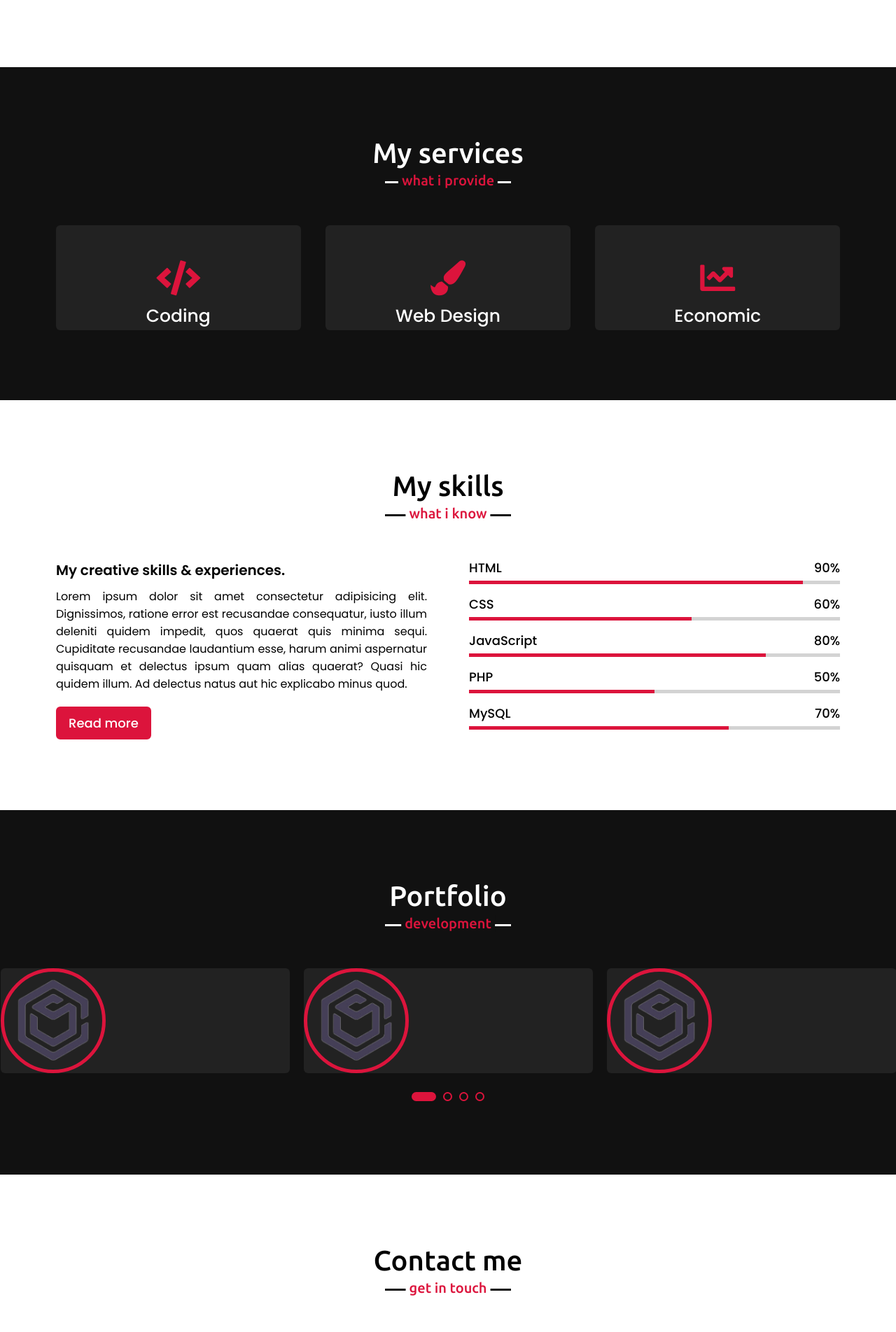
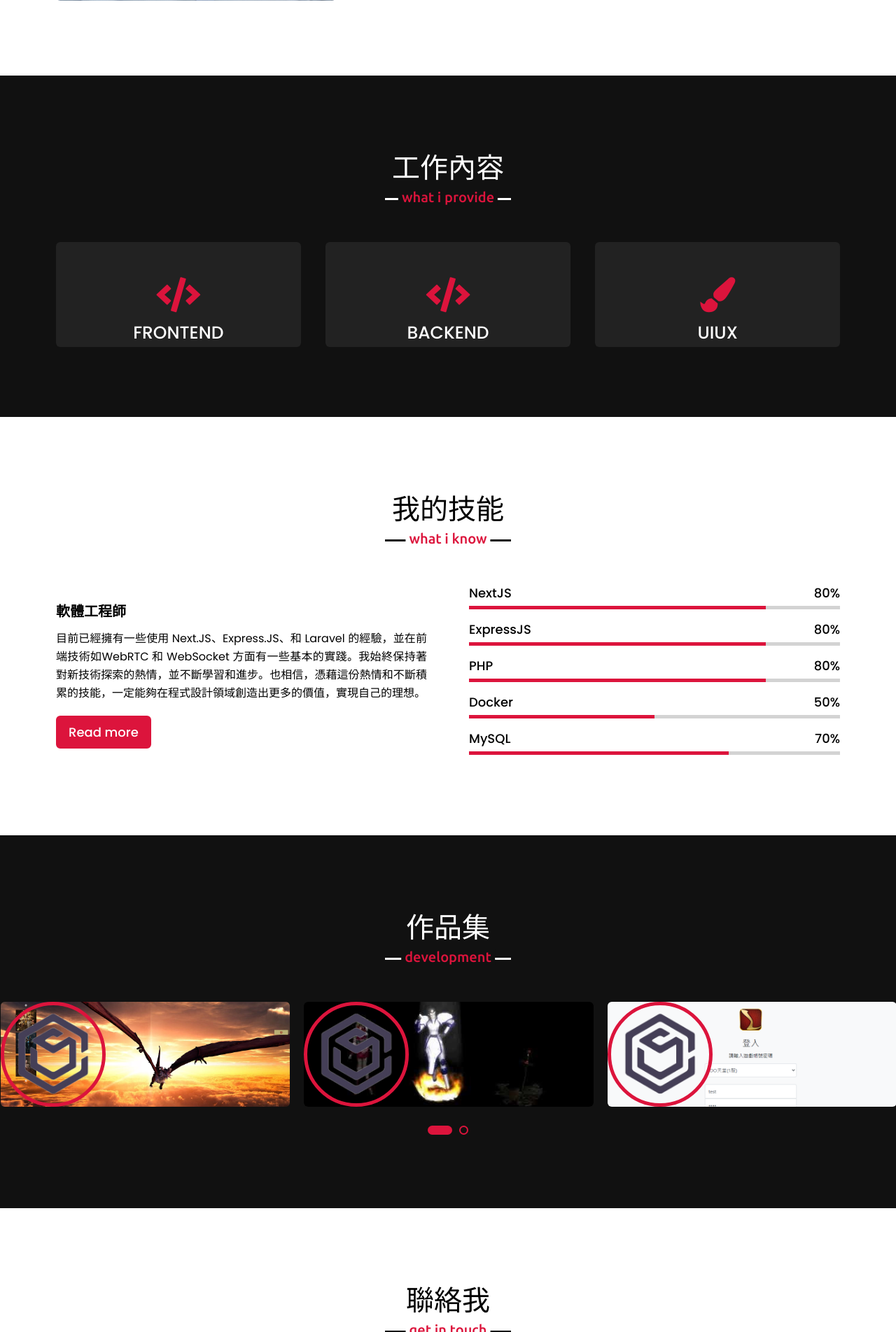
Before and after one commit to laryTec/lyHuang_resume, a PHP site: page / in a window 1280 px wide. Shown: the part 1437-3341 px from the top of the page at 70% size. Run offline with PHP 8.4, Linux system fonts and the light colour scheme; data that the repository does not hold is empty.

Commit message:
--update content

```diff
--- a/common/header.php
+++ b/common/header.php
@@ -1,13 +1,13 @@
 <nav class="navbar">
   <div class="max-width">
-    <div class="logo"><a href="#">Lo<span>go.</span></a></div>
+    <div class="logo"><a href="#">LI<span>YAN.</span></a></div>
     <ul class="menu">
-      <li><a href="#home" class="menu-btn">Home</a></li>
-      <li><a href="#about" class="menu-btn">About</a></li>
-      <li><a href="#services" class="menu-btn">Services</a></li>
-      <li><a href="#skills" class="menu-btn">Skills</a></li>
-      <li><a href="#teams" class="menu-btn">Portfolio</a></li>
-      <li><a href="#contact" class="menu-btn">Contact</a></li>
+      <li><a href="#home" class="menu-btn">首頁</a></li>
+      <li><a href="#about" class="menu-btn">關於我</a></li>
+      <li><a href="#services" class="menu-btn">工作內容</a></li>
+      <li><a href="#skills" class="menu-btn">技能</a></li>
+      <li><a href="#teams" class="menu-btn">作品集</a></li>
+      <li><a href="#contact" class="menu-btn">聯絡我</a></li>
     </ul>
     <div class="menu-btn">
       <i class="fas fa-bars"></i>
--- a/html/index.php
+++ b/html/index.php
@@ -71,9 +71,9 @@ $conn->close();
     <section class="home" id="home">
         <div class="max-width">
             <div class="home-content">
-                <div class="text-1">Hello, my name is</div>
-                <div class="text-2">Li-yan Huang</div>
-                <div class="text-3">And I'm a <span class="typing"></span></div>
+                <div class="text-1">我的名字是</div>
+                <div class="text-2">黃 立言</div>
+                <div class="text-3">我還是一個 <span class="typing"></span></div>
                 <a href="#">Hire me</a>
             </div>
         </div>
@@ -82,19 +82,17 @@ $conn->close();
     <!-- about section start -->
     <section class="about" id="about">
         <div class="max-width">
-            <h2 class="title">About me</h2>
+            <h2 class="title">關於我</h2>
             <div class="about-content">
                 <div class="column left">
-                    <img src="images/logo.png" alt="">
+                    <img src="images/S__12443688.jpg" alt="">
                 </div>
                 <div class="column right">
-                    <div class="text">I'm Li-yan and I'm a <span class="typing-2"></span></div>
-                    <p>Lorem ipsum dolor sit amet consectetur adipisicing elit. Quasi ut voluptatum eveniet doloremque
-                        autem excepturi eaque, sit laboriosam voluptatem nisi delectus. Facere explicabo hic minus
-                        accusamus alias fuga nihil dolorum quae. Explicabo illo unde, odio consequatur ipsam possimus
-                        veritatis, placeat, ab molestiae velit inventore exercitationem consequuntur blanditiis omnis
-                        beatae. Dolor iste excepturi ratione soluta quas culpa voluptatum repudiandae harum non.</p>
-                    <a href="#">Download CV</a>
+                    <div class="text">我是黃立言，我是一個 <span class="typing-2"></span></div>
+                    <p>在過去的創業經歷中，接觸到了開發公司網頁的項目，深覺自己很有興趣，就開始自主學習，邊學邊做的過程中，不僅在解決問題時獲得到極大的成就感，並且能夠創造出有價值的產品，這促使我決心踏入程式領域。之後在創建獨立工作室的過程中，發現自己有很多的不足，也需要更有系統性的學習程式語言，於是開始了前端工程師的培訓。
+
+                    </p>
+                    <a href="https://pda.104.com.tw/profile/share/bGlrHD2sLajYOoKB2GtLiVO9dvBFdWv6">Download CV</a>
                 </div>
             </div>
         </div>
@@ -103,12 +101,20 @@ $conn->close();
     <!-- services section start -->
     <section class="services" id="services">
         <div class="max-width">
-            <h2 class="title">My services</h2>
+            <h2 class="title">工作內容</h2>
             <div class="serv-content">
                 <div class="card">
                     <div class="box">
                         <i class="fas fa-code"></i>
-                        <div class="text">Coding </div>
+                        <div class="text">FRONTEND </div>
+                        <p>Lorem ipsum dolor sit amet consectetur, adipisicing elit. Rem quia sunt, quasi quo illo enim.
+                        </p>
+                    </div>
+                </div>
+                <div class="card">
+                    <div class="box">
+                        <i class="fas fa-code"></i>
+                        <div class="text">BACKEND</div>
                         <p>Lorem ipsum dolor sit amet consectetur, adipisicing elit. Rem quia sunt, quasi quo illo enim.
                         </p>
                     </div>
@@ -116,15 +122,7 @@ $conn->close();
                 <div class="card">
                     <div class="box">
                         <i class="fas fa-paint-brush"></i>
-                        <div class="text">Web Design</div>
-                        <p>Lorem ipsum dolor sit amet consectetur, adipisicing elit. Rem quia sunt, quasi quo illo enim.
-                        </p>
-                    </div>
-                </div>
-                <div class="card">
-                    <div class="box">
-                        <i class="fas fa-chart-line"></i>
-                        <div class="text">Economic</div>
+                        <div class="text">UIUX</div>
                         <p>Lorem ipsum dolor sit amet consectetur, adipisicing elit. Rem quia sunt, quasi quo illo enim.
                         </p>
                     </div>
@@ -137,34 +135,24 @@ $conn->close();
     <!-- skills section start -->
     <section class="skills" id="skills">
         <div class="max-width">
-            <h2 class="title">My skills</h2>
+            <h2 class="title">我的技能</h2>
             <div class="skills-content">
                 <div class="column left">
-                    <div class="text">My creative skills & experiences.</div>
-                    <p>Lorem ipsum dolor sit amet consectetur adipisicing elit. Dignissimos, ratione error est
-                        recusandae consequatur, iusto illum deleniti quidem impedit, quos quaerat quis minima sequi.
-                        Cupiditate recusandae laudantium esse, harum animi aspernatur quisquam et delectus ipsum quam
-                        alias quaerat? Quasi hic quidem illum. Ad delectus natus aut hic explicabo minus quod.</p>
-                    <a href="#">Read more</a>
+                    <div class="text">軟體工程師</div>
+                    <p>目前已經擁有一些使用 Next.JS、Express.JS、和 Laravel 的經驗，並在前端技術如WebRTC 和 WebSocket 方面有一些基本的實踐。我始終保持著對新技術探索的熱情，並不斷學習和進步。也相信，憑藉這份熱情和不斷積累的技能，一定能夠在程式設計領域創造出更多的價值，實現自己的理想。</p>
+                    <a href="https://github.com/laryTec">Read more</a>
                 </div>
                 <div class="column right">
                     <div class="bars">
                         <div class="info">
-                            <span>HTML</span>
-                            <span>90%</span>
+                            <span>NextJS</span>
+                            <span>80%</span>
                         </div>
-                        <div class="line html"></div>
+                        <div class="line js"></div>
                     </div>
                     <div class="bars">
                         <div class="info">
-                            <span>CSS</span>
-                            <span>60%</span>
-                        </div>
-                        <div class="line css"></div>
-                    </div>
-                    <div class="bars">
-                        <div class="info">
-                            <span>JavaScript</span>
+                            <span>ExpressJS</span>
                             <span>80%</span>
                         </div>
                         <div class="line js"></div>
@@ -172,6 +160,13 @@ $conn->close();
                     <div class="bars">
                         <div class="info">
                             <span>PHP</span>
+                            <span>80%</span>
+                        </div>
+                        <div class="line js"></div>
+                    </div>
+                    <div class="bars">
+                        <div class="info">
+                            <span>Docker</span>
                             <span>50%</span>
                         </div>
                         <div class="line php"></div>
@@ -190,68 +185,33 @@ $conn->close();
 
     <!-- teams section start -->
     <section class="teams" id="teams">
-        <h2 class="title">Portfolio</h2>
+        <h2 class="title">作品集</h2>
         <div class="carousel owl-carousel">
-            <div class="card">
-                <div class="side">
-                    <img src="images/logo.png" alt="Project 1">
+            <div class="card card1">
+                <div class="side" style="background-image: url('./images/image.png'); background-position: center -20px; background-size: cover;">
+                    <img src=" images/logo.png" alt="Project 1">
                 </div>
-                <div class="side back">Project 1</div>
+                <div class="side back">RPG 遊戲官方網頁</div>
             </div>
             <div class="card">
-                <div class="side">
+                <div class="side" style="background-image: url('./images/image3.png'); background-position: center -20px; background-size: cover;">
                     <img src="images/logo.png" alt="Project 2">
                 </div>
-                <div class="side back">Project 2</div>
+                <div class="side back">RPG 遊戲私服搭建</div>
             </div>
             <div class="card">
-                <div class="side">
+                <div class="side" style="background-image: url('./images/image2.png'); background-position: center -20px; background-size: cover;">
                     <img src="images/logo.png" alt="Project 3">
                 </div>
-                <div class="side back">Project 3</div>
+                <div class="side back">PHP 綠界金流網頁</div>
             </div>
-            <div class="card">
+            <div class="card" style="background-image: url('./images/image1.png'); background-position: center -20px; background-size: cover;">
                 <div class="side">
                     <img src="images/logo.png" alt="Project 4">
                 </div>
-                <div class="side back">Project 4</div>
+                <div class="side back">PHP 個人履歷網頁</div>
             </div>
-            <div class="card">
-                <div class="side">
-                    <img src="images/logo.png" alt="Project 5">
-                </div>
-                <div class="side back">Project 5</div>
-            </div>
-            <div class="card">
-                <div class="side">
-                    <img src="images/logo.png" alt="Project 6">
-                </div>
-                <div class="side back">Project 6</div>
-            </div>
-            <div class="card">
-                <div class="side">
-                    <img src="images/logo.png" alt="Project 7">
-                </div>
-                <div class="side back">Project 7</div>
-            </div>
-            <div class="card">
-                <div class="side">
-                    <img src="images/logo.png" alt="Project 8">
-                </div>
-                <div class="side back">Project 8</div>
-            </div>
-            <div class="card">
-                <div class="side">
-                    <img src="images/logo.png" alt="Project 9">
-                </div>
-                <div class="side back">Project 9</div>
-            </div>
-            <div class="card">
-                <div class="side">
-                    <img src="images/logo.png" alt="Project 10">
-                </div>
-                <div class="side back">Project 10</div>
-            </div>
+
         </div>
         </div>
     </section>
@@ -259,39 +219,40 @@ $conn->close();
     <!-- contact section start -->
     <section class="contact" id="contact">
         <div class="max-width">
-            <h2 class="title">Contact me</h2>
+            <h2 class="title">聯絡我</h2>
             <div class="contact-content">
                 <div class="column left">
-                    <div class="text">Get in Touch</div>
-                    <p>Lorem, ipsum dolor sit amet consectetur adipisicing elit. Dignissimos harum corporis fuga
-                        corrupti. Doloribus quis soluta nesciunt veritatis vitae nobis?</p>
+                    <div class="text">我的資訊</div>
+
                     <div class="icons">
                         <div class="row">
                             <i class="fas fa-user"></i>
                             <div class="info">
-                                <div class="head">Name</div>
-                                <div class="sub-title">Li-yan Huang</div>
+                                <div class="head">姓名</div>
+                                <div class="sub-title">黃 立言 </div>
                             </div>
                         </div>
                         <div class="row">
                             <i class="fas fa-map-marker-alt"></i>
                             <div class="info">
-                                <div class="head">Address</div>
-                                <div class="sub-title">Teipei, TW</div>
+                                <div class="head">所在地</div>
+                                <div class="sub-title">台灣 台北</div>
                             </div>
                         </div>
                         <div class="row">
                             <i class="fas fa-envelope"></i>
                             <div class="info">
-                                <div class="head">Email</div>
+                                <div class="head">信箱</div>
                                 <div class="sub-title">104208098@g.nccu.edu.tw</div>
                             </div>
                         </div>
                     </div>
                 </div>
                 <div class="column right">
-                    <div class="text">Message me</div>
-
+                    <div class="text">寄信給我</div>
+                    <p> ※注意: 此處是用於 PHP 測試 server mysql 的區塊，表單送出會讀取 database 中 最新的三筆資料。
+                    </p>
+                    <br>
                     <form action="<?php echo htmlspecialchars($_SERVER["PHP_SELF"]); ?>" method="post">
                         <div class="fields">
                             <div class="field name">
@@ -308,8 +269,8 @@ $conn->close();
                             <textarea name="message" cols="30" rows="10" placeholder="Message.." required></textarea>
                         </div>
                         <div class="button-area">
-                            <button name="submitted" type="submit">Send message</button>
-                        </div>
+                            <button name="submitted" type="submit">傳送</button>
+                        </div><br>
                     </form>
                     <div class="testlist">
                         <?php
--- a/html/script.js
+++ b/html/script.js
@@ -35,14 +35,14 @@ $(document).ready(function () {
 
     // typing text animation script
     var typed = new Typed(".typing", {
-        strings: ["Developer", "Fencer", "Economist", "Financier"],
+        strings: ["軟體工程師", "擊劍選手", "數據研究愛好者", "兔子飼養員"],
         typeSpeed: 100,
         backSpeed: 60,
         loop: true
     });
 
     var typed = new Typed(".typing-2", {
-        strings: ["Developer", "Fencer", "Economist", "Financier"],
+        strings: ["軟體工程師", "擊劍選手", "數據研究愛好者", "兔子飼養員"],
         typeSpeed: 100,
         backSpeed: 60,
         loop: true
--- a/html/style.css
+++ b/html/style.css
@@ -477,8 +477,8 @@ section .title::after {
     transition: transform 0.6s;
     border-radius: 5px;
     height: 150px;
+
 }
-
 .side {
     position: absolute;
     top: 0;
```
Also changed, not shown: html/images/S__12443688.jpg (added), html/images/image.png (added), html/images/image1.png (added), html/images/image2.png (added), html/images/image3.png (added).
